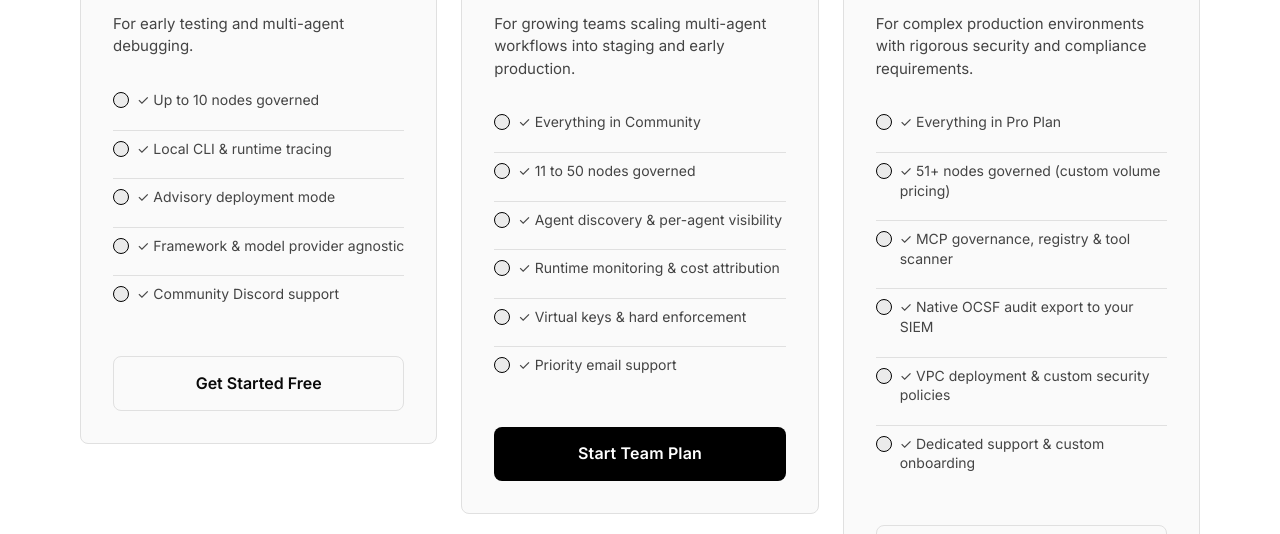
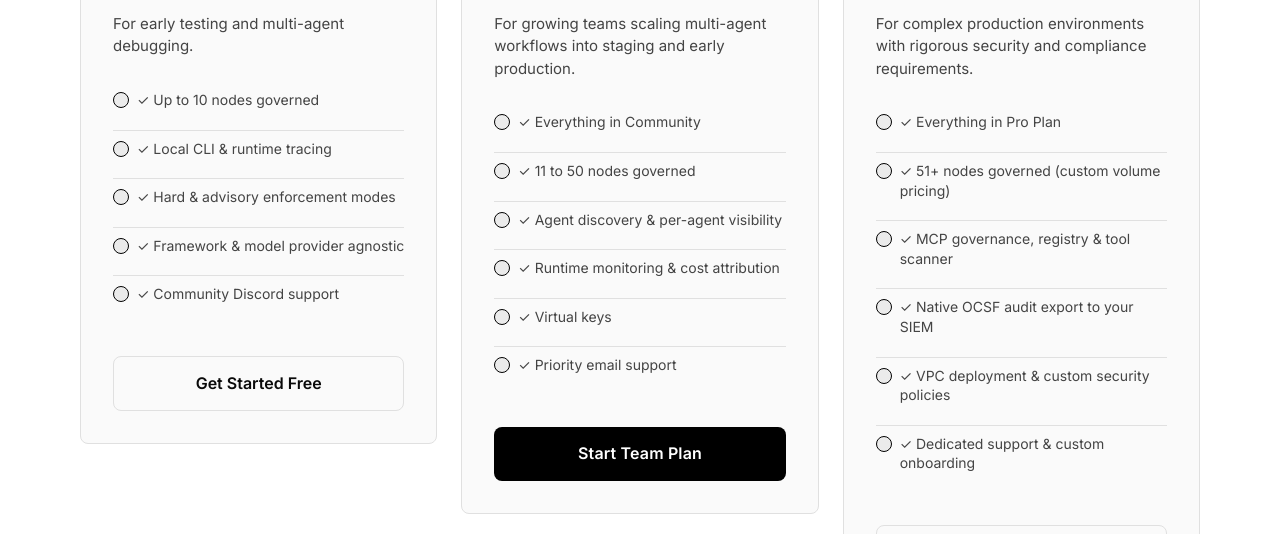
Before and after one commit to k4rthiknerella/altrace-web, a website: page site/pricing.html in a window 1280 px wide. Shown: the part 686-1220 px from the top of the page. Drawn offline with Linux system fonts and the light colour scheme.

Commit message:
Update pricing.html
Signed-off-by: Muth-49 <54488509+Muth-49@users.noreply.github.com>

```diff
--- a/site/pricing.html
+++ b/site/pricing.html
@@ -18,7 +18,7 @@
   <meta name="twitter:card" content="summary_large_image">
   <meta name="twitter:image" content="https://altrace.io/assets/logo.png">
   <link rel="icon" type="image/png" href="/assets/logo.png">
-  <link rel="stylesheet" href="css/main.css?v=11">
+  <link rel="stylesheet" href="css/main.css?v=12">
 </head>
 <body>
 
@@ -67,6 +67,7 @@
     <div class="container">
       <div class="pricing-grid stagger-reveal" style="max-width: 1120px; margin: 0 auto; display: grid; grid-template-columns: repeat(auto-fit, minmax(320px, 1fr)); gap: 24px; justify-content: center;">
 
+        <!-- Community -->
         <div class="pricing-tier" style="background: var(--surface); border: 1px solid var(--border); border-radius: 8px; padding: 32px; display: flex; flex-direction: column;">
           <div class="pricing-tier-name" style="font-weight: 600; font-size: 0.875rem; text-transform: uppercase; letter-spacing: 0.05em; color: var(--text-secondary); margin-bottom: 8px;">Community</div>
           <div class="pricing-tier-price" style="font-size: 2rem; font-weight: 500; margin-bottom: 4px;">$0</div>
@@ -75,13 +76,14 @@
           <ul class="pricing-tier-features" style="list-style: none; padding: 0; margin: 0 0 32px 0; font-size: 0.9375rem; color: var(--text-primary); flex-grow: 1;">
             <li style="margin-bottom: 12px; display: flex; align-items: flex-start; gap: 8px;">&check; Up to 10 nodes governed</li>
             <li style="margin-bottom: 12px; display: flex; align-items: flex-start; gap: 8px;">&check; Local CLI &amp; runtime tracing</li>
-            <li style="margin-bottom: 12px; display: flex; align-items: flex-start; gap: 8px;">&check; Advisory deployment mode</li>
+            <li style="margin-bottom: 12px; display: flex; align-items: flex-start; gap: 8px;">&check; Hard &amp; advisory enforcement modes</li>
             <li style="margin-bottom: 12px; display: flex; align-items: flex-start; gap: 8px;">&check; Framework &amp; model provider agnostic</li>
             <li style="margin-bottom: 12px; display: flex; align-items: flex-start; gap: 8px;">&check; Community Discord support</li>
           </ul>
           <a href="request-access.html" class="btn btn-secondary btn-large btn-full" style="width: 100%; text-align: center;">Get Started Free</a>
         </div>
 
+        <!-- Pro Plan -->
         <div class="pricing-tier" style="background: var(--surface); border: 1px solid var(--border); border-radius: 8px; padding: 32px; display: flex; flex-direction: column;">
           <div class="pricing-tier-name" style="font-weight: 600; font-size: 0.875rem; text-transform: uppercase; letter-spacing: 0.05em; color: var(--text-primary); margin-bottom: 8px;">Pro Plan</div>
           <div class="pricing-tier-price" style="font-size: 2rem; font-weight: 500; margin-bottom: 4px;">$25<span style="font-size: 1rem; color: var(--text-secondary); font-weight: 400;"> / node / mo</span></div>
@@ -92,12 +94,13 @@
             <li style="margin-bottom: 12px; display: flex; align-items: flex-start; gap: 8px;">&check; 11 to 50 nodes governed</li>
             <li style="margin-bottom: 12px; display: flex; align-items: flex-start; gap: 8px;">&check; Agent discovery &amp; per-agent visibility</li>
             <li style="margin-bottom: 12px; display: flex; align-items: flex-start; gap: 8px;">&check; Runtime monitoring &amp; cost attribution</li>
-            <li style="margin-bottom: 12px; display: flex; align-items: flex-start; gap: 8px;">&check; Virtual keys &amp; hard enforcement</li>
+            <li style="margin-bottom: 12px; display: flex; align-items: flex-start; gap: 8px;">&check; Virtual keys</li>
             <li style="margin-bottom: 12px; display: flex; align-items: flex-start; gap: 8px;">&check; Priority email support</li>
           </ul>
           <a href="request-access.html" class="btn btn-primary btn-large btn-full" style="width: 100%; text-align: center;">Start Team Plan</a>
         </div>
 
+        <!-- Enterprise -->
         <div class="pricing-tier" style="background: var(--surface); border: 1px solid var(--border); border-radius: 8px; padding: 32px; display: flex; flex-direction: column;">
           <div class="pricing-tier-name" style="font-weight: 600; font-size: 0.875rem; text-transform: uppercase; letter-spacing: 0.05em; color: var(--text-primary); margin-bottom: 8px;">Enterprise</div>
           <div class="pricing-tier-price" style="font-size: 2rem; font-weight: 500; margin-bottom: 4px;">Custom</div>
```
